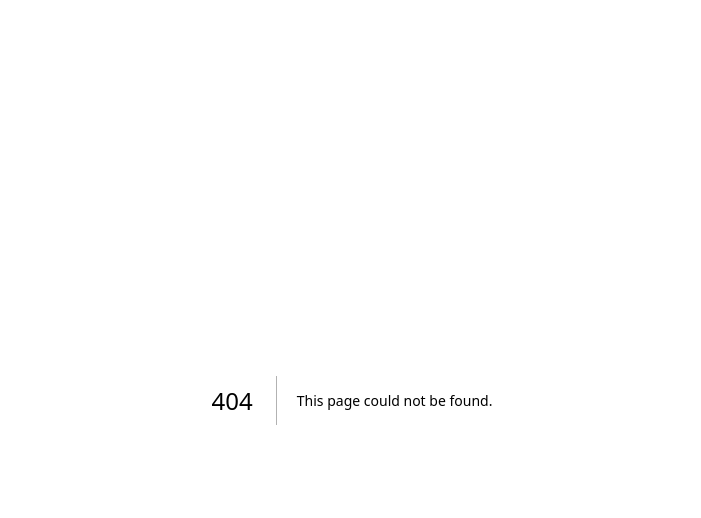
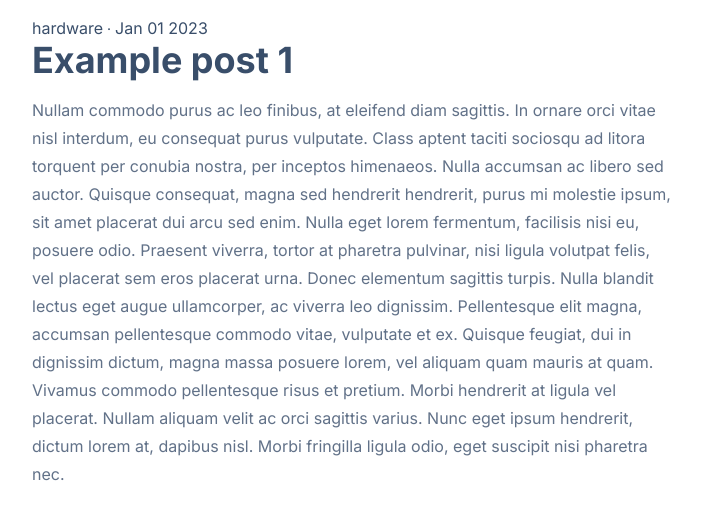
Before and after one commit to lesterong/nextjs-blog, a Next.js app: page /posts/example-post in a window 1280 px wide. Before the commit this address had no page. Shown: the top 518 px of the page, without its empty margins (288-989 px from the left). Built offline with nearby package versions, Linux system fonts and the light colour scheme.

Commit message:
Implement individual post page

```diff
--- /dev/null
+++ b/components/DateTime.tsx
@@ -0,0 +1,6 @@
+const DateTime = ({ date }: { date: string }) => {
+  const parsedDate = new Date(date).toDateString().substring(4);
+  return <span className="font-mono text-xs uppercase">{parsedDate}</span>;
+};
+
+export default DateTime;
--- /dev/null
+++ b/components/Tag.tsx
@@ -0,0 +1,9 @@
+const Tag = ({ tag }: { tag: string }) => {
+  return (
+    <span className="bg-gradient-to-r from-primary to-secondary bg-clip-text text-xs font-semibold uppercase text-transparent">
+      {tag}
+    </span>
+  );
+};
+
+export default Tag;
--- a/package.json
+++ b/package.json
@@ -26,6 +26,7 @@
     "postcss": "8.4.22",
     "react": "18.2.0",
     "react-dom": "18.2.0",
+    "react-markdown": "^8.0.7",
     "tailwindcss": "3.3.1",
     "typescript": "5.0.4"
   },
--- a/src/pages/index.tsx
+++ b/src/pages/index.tsx
@@ -1,6 +1,9 @@
 import { getAllPosts } from '../../utils/api';
 import Post from '../../types/post.type';
 import { GetStaticProps } from 'next';
+import Link from 'next/link';
+import DateTime from '../../components/DateTime';
+import Tag from '../../components/Tag';
 
 const HomePage = ({ posts }: { posts: Post[] }) => {
   return (
@@ -10,12 +13,12 @@ const HomePage = ({ posts }: { posts: Post[] }) => {
         return (
           <article key={post.slug} className="border-b border-b-base-content/20 py-6 last:border-0">
             <header className="mb-2">
-              <h2 className="text-xl font-bold">{post.title}</h2>
-              <span className="bg-gradient-to-r from-primary to-secondary bg-clip-text text-xs font-semibold text-transparent">
-                {post.tag.toUpperCase()}
-              </span>
+              <Link href={`posts/${post.slug}`} className="link-hover link">
+                <h2 className="text-xl font-bold">{post.title}</h2>
+              </Link>
+              <Tag tag={post.tag} />
               <span className="text-sm">&nbsp;&#183;&nbsp;</span>
-              <span className="font-mono text-xs">{date.toUpperCase()}</span>
+              <DateTime date={post.date} />
             </header>
             <p className="text-base-content/80">{post.summary}</p>
           </article>
--- /dev/null
+++ b/src/pages/posts/[slug].tsx
@@ -0,0 +1,51 @@
+import { getAllPosts, getPostBySlug, getPostsSlugs } from '../../../utils/api';
+import Post from '../../../types/post.type';
+import ReactMarkdown from 'react-markdown';
+import Tag from '../../../components/Tag';
+import DateTime from '../../../components/DateTime';
+
+type Props = {
+  post: Post;
+};
+const PostPage = ({ post }: Props) => {
+  return (
+    <article className="container max-w-2xl">
+      <header className="my-4">
+        <Tag tag={post.tag} />
+        <span className="text-sm">&nbsp;&#183;&nbsp;</span>
+        <DateTime date={post.date} />
+        <h1 className="text-4xl font-bold">{post.title}</h1>
+      </header>
+      <div className="prose">
+        <ReactMarkdown>{post.content}</ReactMarkdown>
+      </div>
+    </article>
+  );
+};
+
+export default PostPage;
+
+export const getStaticPaths = async () => {
+  const slugs = getPostsSlugs();
+  const paths = slugs.map((slug) => {
+    return {
+      params: {
+        slug,
+      },
+    };
+  });
+
+  return {
+    paths,
+    fallback: false,
+  };
+};
+
+export const getStaticProps = async ({ params }: { params: { slug: string } }) => {
+  const post = getPostBySlug(params.slug);
+  return {
+    props: {
+      post,
+    },
+  };
+};
```
Also changed, not shown: 1 other file (tests, documents, lock files or other folders).
